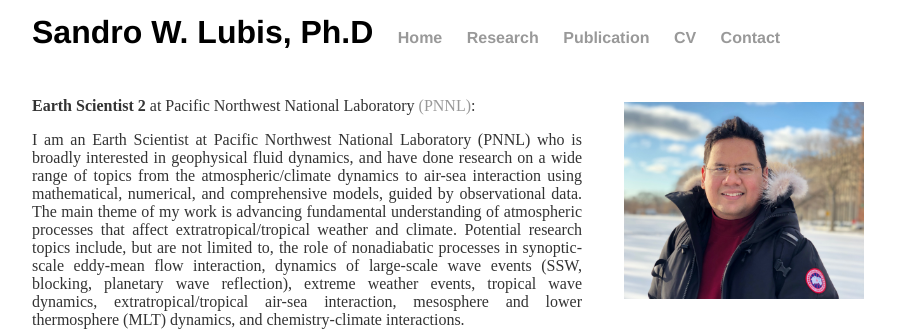
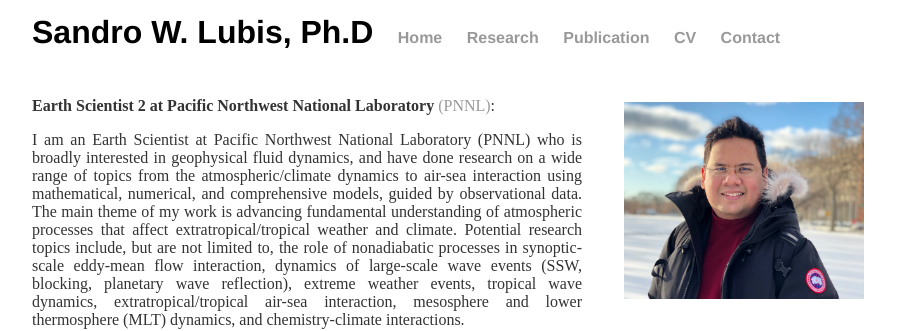
Before and after one commit to sandrolubis/sandrolubis.github.io, a Jekyll site: the page built from index.html, in a window 1280 px wide. Shown: the part 210-541 px from the top of the page, without its empty margins (276-1199 px from the left). Built offline with Jekyll 4.4.1, drawn with Linux system fonts in a browser that asks for light colours.

Commit message:
Update index.html

```diff
--- a/index.html
+++ b/index.html
@@ -31,7 +31,7 @@
 	<img src="/assets/images/SandroLubis_HD3.JPG" alt="Me" style="position:absolute; left:900px;width:240px;padding-top:35px">
 
 
-	<p class="ex", style="padding-top:30px"><font size=3><b>Earth Scientist 2</b> at Pacific Northwest National Laboratory <a href="https://www.pnnl.gov/">(PNNL)</a>:</p>
+	<p class="ex", style="padding-top:30px"><font size=3><b>Earth Scientist 2 at Pacific Northwest National Laboratory</b> <a href="https://www.pnnl.gov/">(PNNL)</a>:</p>
 
 
 	<p class="ex"><font size=3>I am an Earth Scientist at Pacific Northwest National Laboratory (PNNL) who is broadly interested in geophysical fluid dynamics,
```
